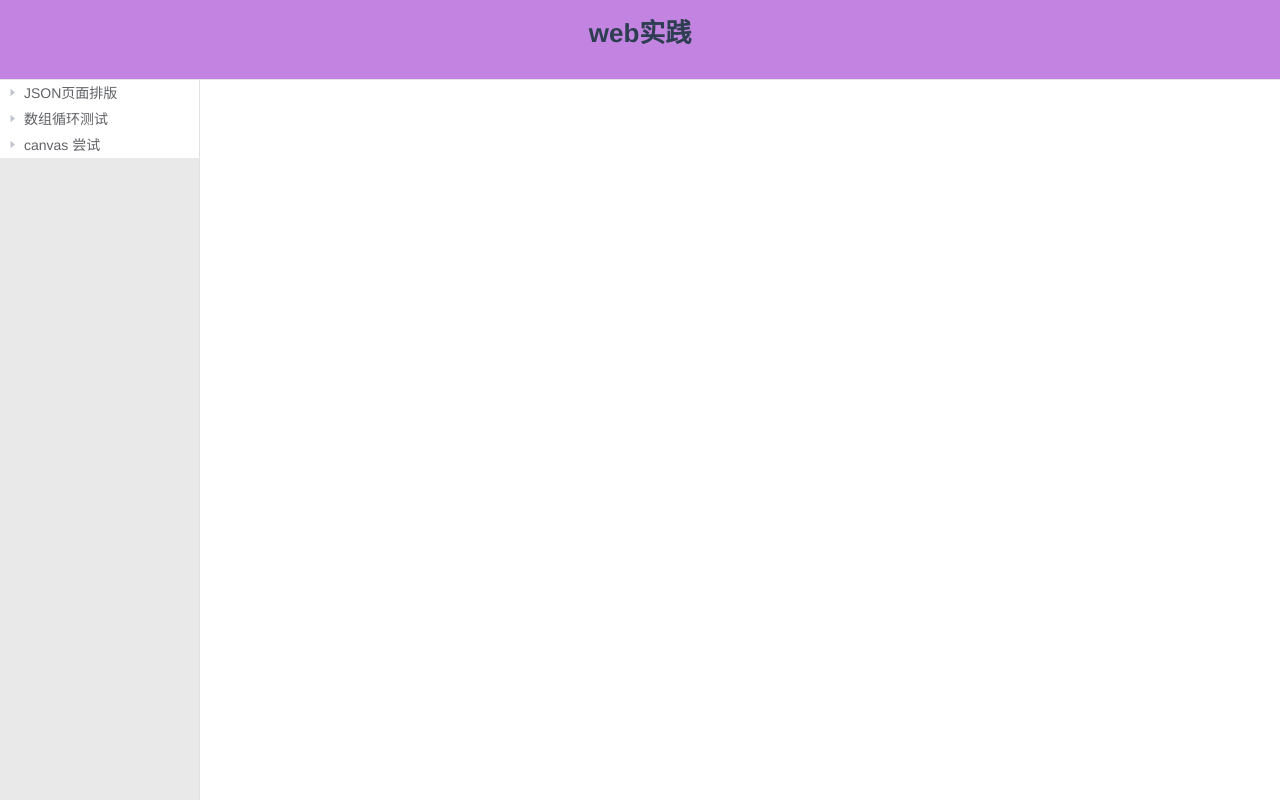
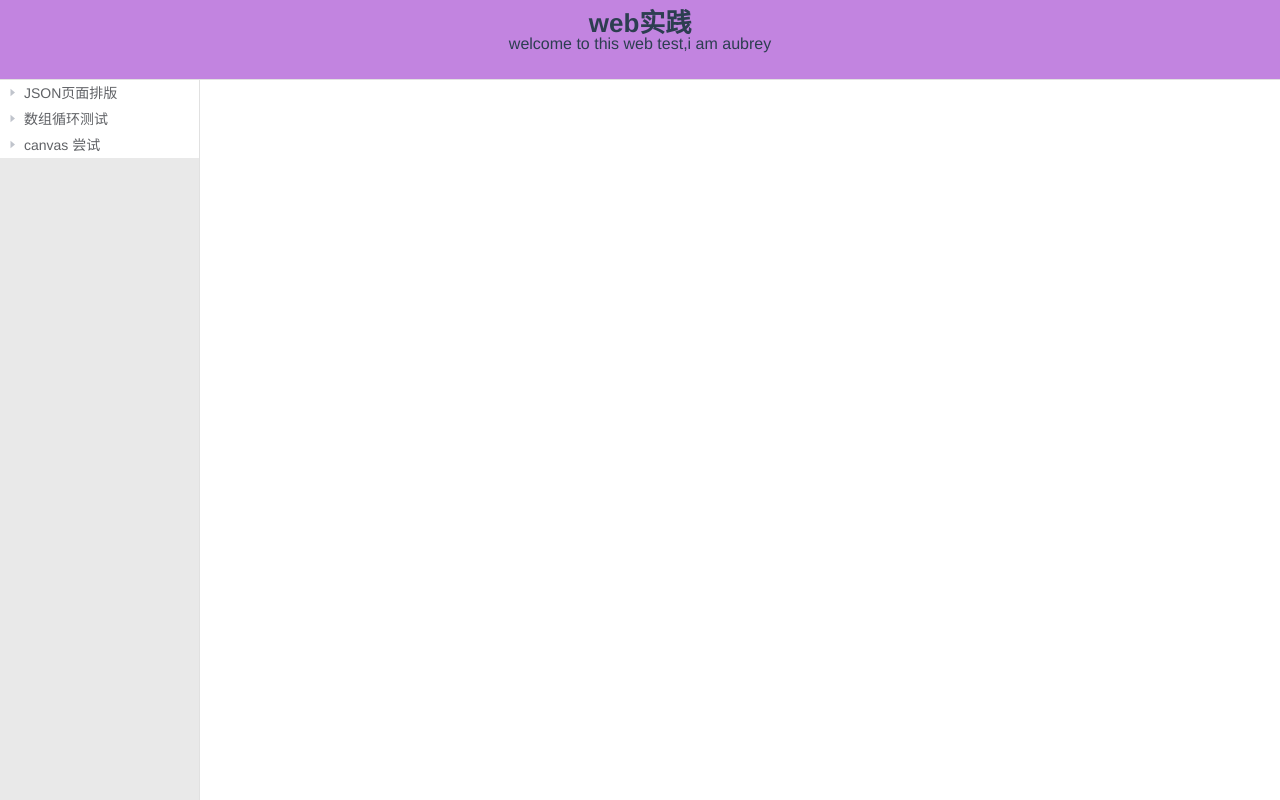
Before and after one commit to qianfeii/web-tests, a Vue app: page /#/showJson in a window 1280 px wide. Built offline with nearby package versions, Linux system fonts and the light colour scheme.

Commit message:
finish change code area to component and change header

```diff
--- a/public/index.html
+++ b/public/index.html
@@ -6,15 +6,12 @@
   <meta http-equiv="X-UA-Compatible" content="IE=edge">
   <meta name="viewport" content="width=device-width,initial-scale=1.0">
   <link rel="icon" href="<%= BASE_URL %>favicon.ico">
+  <script src="//at.alicdn.com/t/font_697838_e68c1d27iimmfgvi.js"></script>
   <title>web-test</title>
 </head>
 
 <body>
-  <noscript>
-    <strong>We're sorry but vue-cli-3.x doesn't work properly without JavaScript enabled. Please enable it to continue.</strong>
-  </noscript>
   <div id="app"></div>
-  <!-- built files will be auto injected -->
 </body>
 
 </html>
--- a/src/App.vue
+++ b/src/App.vue
@@ -2,7 +2,11 @@
   <div id="app">
     <el-container>
       <el-header height="80px" style="background:rgba(153, 50, 204,.6)">
-        <h2>web实践</h2>
+        <h2>web实践
+        </h2>
+        <small>
+          welcome to this web test,i am aubrey
+        </small>
         <div class="icon-area">
           <svg class="icon icon-self" aria-hidden="80px">
             <use xlink:href="#icon-github"></use>
@@ -81,14 +85,19 @@ export default {
   box-shadow: inset -1px 0 #e1e1e1;
 }
 h2 {
-  margin: 20px 0 0 0;
+  margin: 10px 0 0 0;
   font-size: 26px;
+}
+small {
+  display: block;
+  margin: 0 auto;
 }
 .icon-area {
   margin: 0 100px 0 0;
   float: right;
   .icon-self {
     font-size: 20px;
+    margin: 0 3px;
   }
   .special {
     margin-bottom: -1.5px;
--- a/src/components/CodeArea.vue
+++ b/src/components/CodeArea.vue
@@ -1,7 +1,7 @@
 <template>
   <div>
     <pre>
-      <code v-for="(lan,index) in lang" :key="index+lan" v-html="formatCode(lan,index)" :class="'language-'+langs[lan]">
+      <code v-for="(lan,index) in lang.split(',')" :key="index+lan" v-html="getCode(lan,index)" :class="'language-'+langs[lan]">
       </code>
     </pre>
   </div>
@@ -20,17 +20,11 @@ export default {
   props: {
     lang: {
       type: String,
-      required: true,
-      validator: val => {
-        return val.split(',')
-      }
+      required: true
     },
     content: {
       type: String,
-      required: true,
-      validator: val => {
-        return val.split(',')
-      }
+      required: true
     }
   },
   created() {},
@@ -43,12 +37,9 @@ export default {
   methods: {
     getLang() {},
     getCode(lang, index) {
-      console.log(this.lang + '--' + this.content, '--', typeof this.lang)
-      console.log(lang, '---', index)
-      let _c = 'code' + this.content[index]
+      let _c = 'code' + this.content.split(',')[index]
       let code = Codes[_c]
-      console.log(_c, '- -', code)
-      return Prism.highlight(code, Prism.languages[lang])
+      return Prism.highlight(code, Prism.languages[Langs[lang]])
     }
   }
 }
--- a/src/views/ShowJson.vue
+++ b/src/views/ShowJson.vue
@@ -1,7 +1,5 @@
 <template>
   <div class="hello">
-    <h1>{{ msg }}</h1>
-    <h2>I am Aubrey</h2>
     <span>模板内集成模拟api 以配跨域</span>
     <span>json文件api模拟：api/status:</span>
     <div ref="renderStatus"></div>
```
